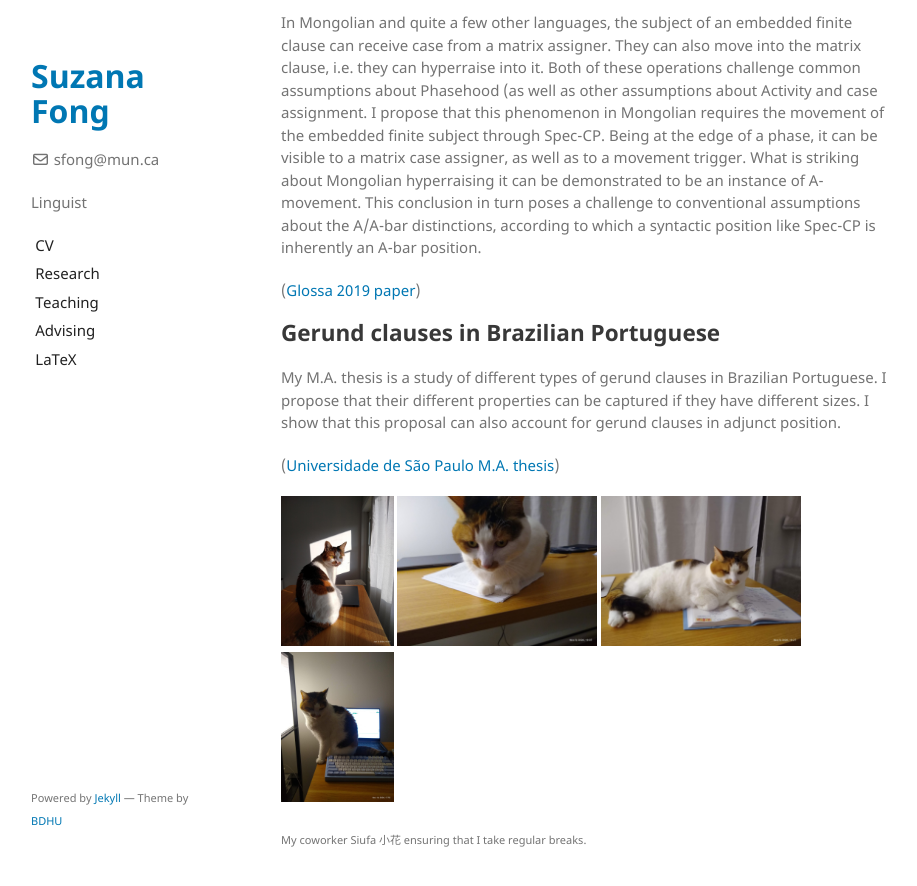
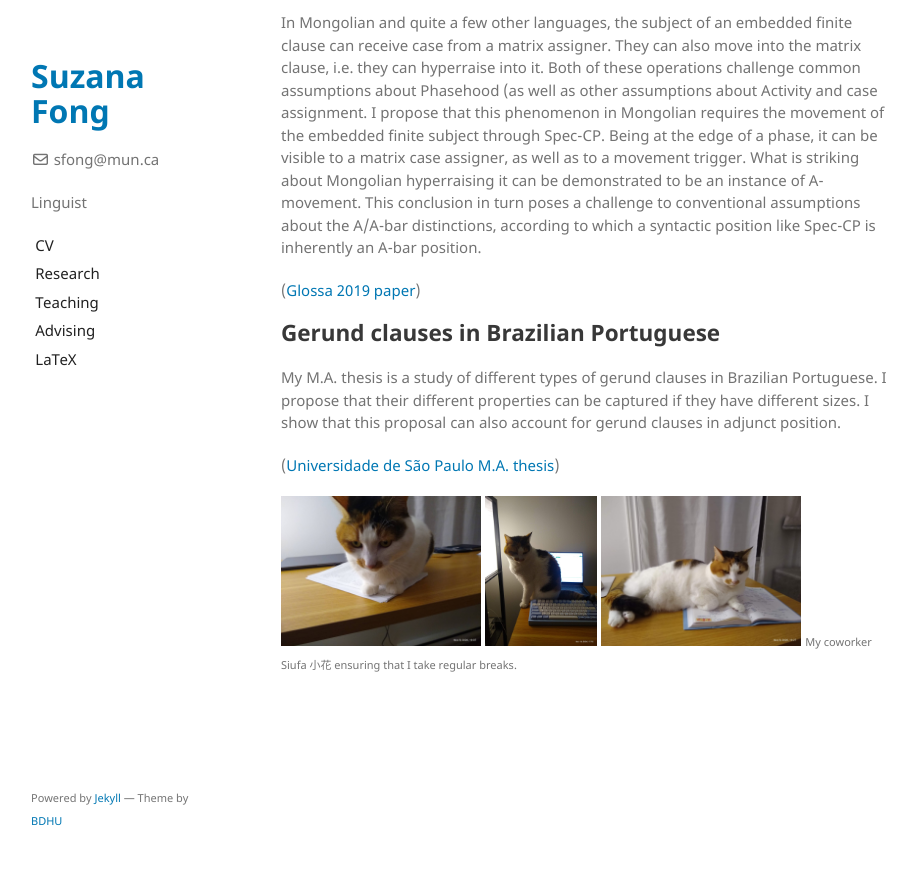
Before and after one commit to sznfng/sznfng.github.io, a Jekyll site: the page built from research.md, in a window 1280 px wide and 900 px high, scrolled down 2560 px. Shown: the top 886 px of the window, without its empty margins (179-1096 px from the left). Built offline with Jekyll 4.4.1, drawn with Linux system fonts in a browser that asks for light colours.

Commit message:
Update research.md

```diff
--- a/research.md
+++ b/research.md
@@ -49,6 +49,5 @@ My M.A. thesis is a study of different types of gerund clauses in Brazilian Port
 
 ([Universidade de São Paulo M.A. thesis](https://ling.auf.net/lingbuzz/002715))
 
-<img src="files/IMG_20260606_191356664.jpg" height="150"> <img src="files/IMG_20261108_190746528.jpg" height="150"> <img src="files/IMG_20261108_192724447.jpg" height="150"> <img src="files/IMG_20261116_175226342.jpg" height="150">
-
+<img src="files/IMG_20261108_190746528.jpg" height="150"> <img src="files/IMG_20261116_175226342.jpg" height="150"> <img src="files/IMG_20261108_192724447.jpg" height="150">
 <small>My coworker Siufa 小花 ensuring that I take regular breaks.</small>
```
